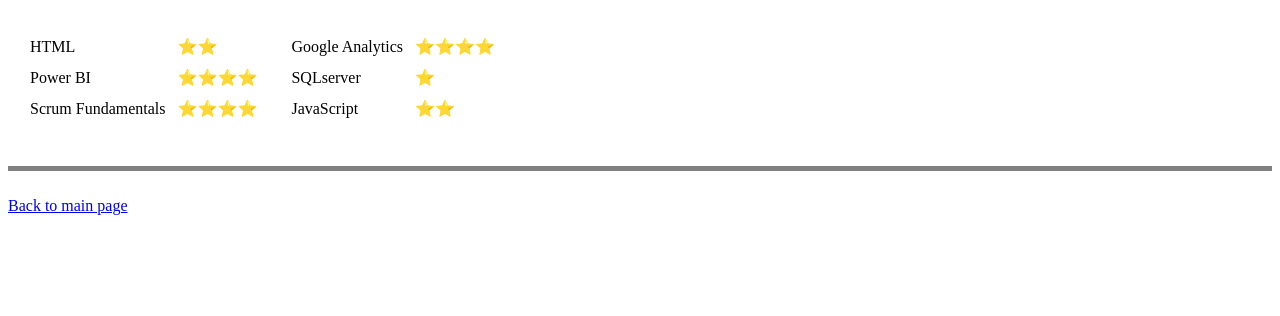
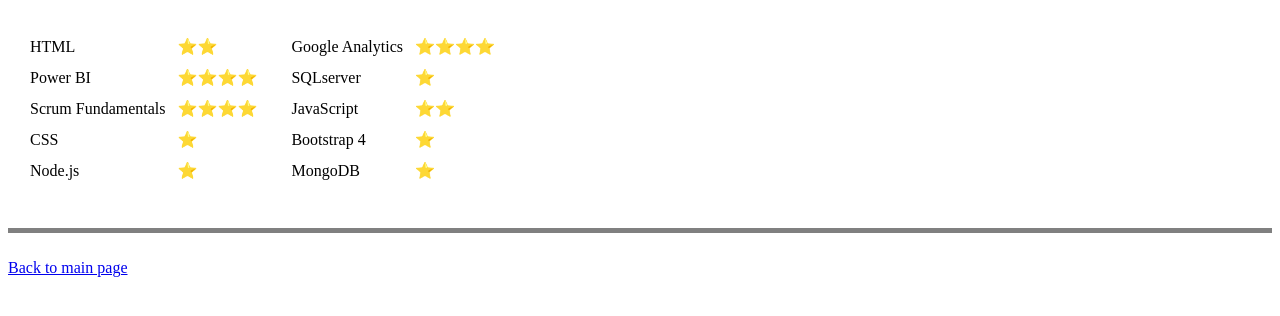
Before and after one commit to lapche/ppage, a plain HTML site: page skills.html in a window 1280 px wide. Shown: the part 44-360 px from the top of the page. Drawn offline with Linux system fonts and the light colour scheme.

Commit message:
Update on index/contact form/skills pages

```diff
--- a/skills.html
+++ b/skills.html
@@ -24,6 +24,14 @@
               <td>Scrum Fundamentals</td>
               <td>⭐⭐⭐⭐</td>
             </tr>
+            <tr>
+              <td>CSS</td>
+              <td>⭐</td>
+            </tr>
+            <tr>
+              <td>Node.js</td>
+              <td>⭐</td>
+            </tr>
           </table>
         </td>
         <td>
@@ -40,6 +48,14 @@
               <td>JavaScript</td>
               <td>⭐⭐</td>
             </tr>
+            <tr>
+              <td> Bootstrap 4</td>
+              <td>⭐</td>
+            </tr>
+            <tr>
+              <td>MongoDB</td>
+              <td>⭐</td>
+            </tr>
           </table>
         </td>
       </tr>
```
Also changed, not shown: contact form.html (+0 -2 lines).
